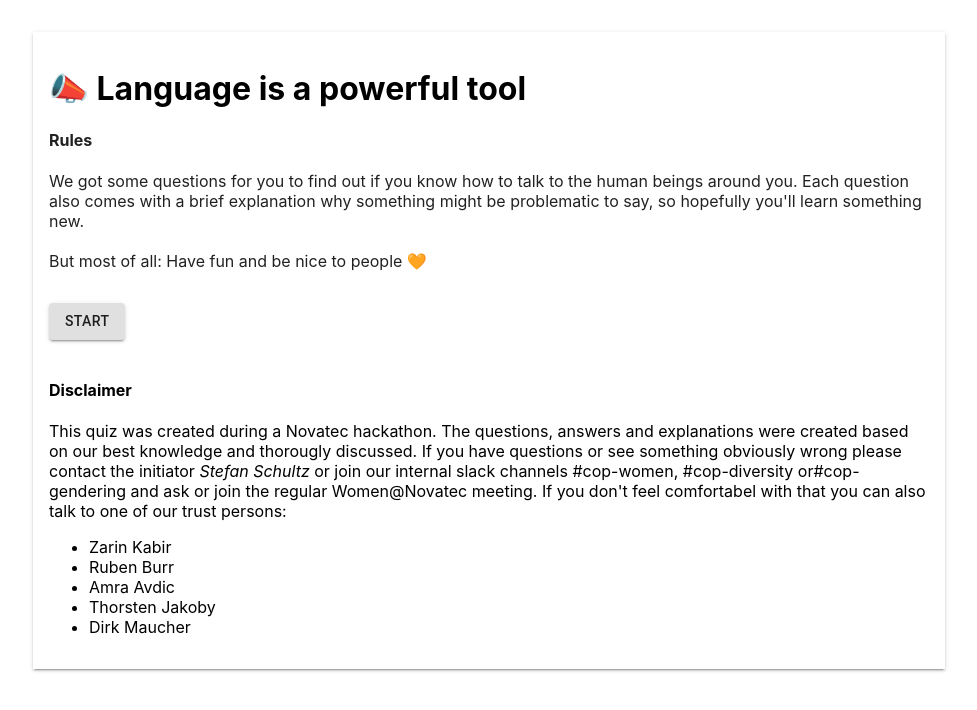
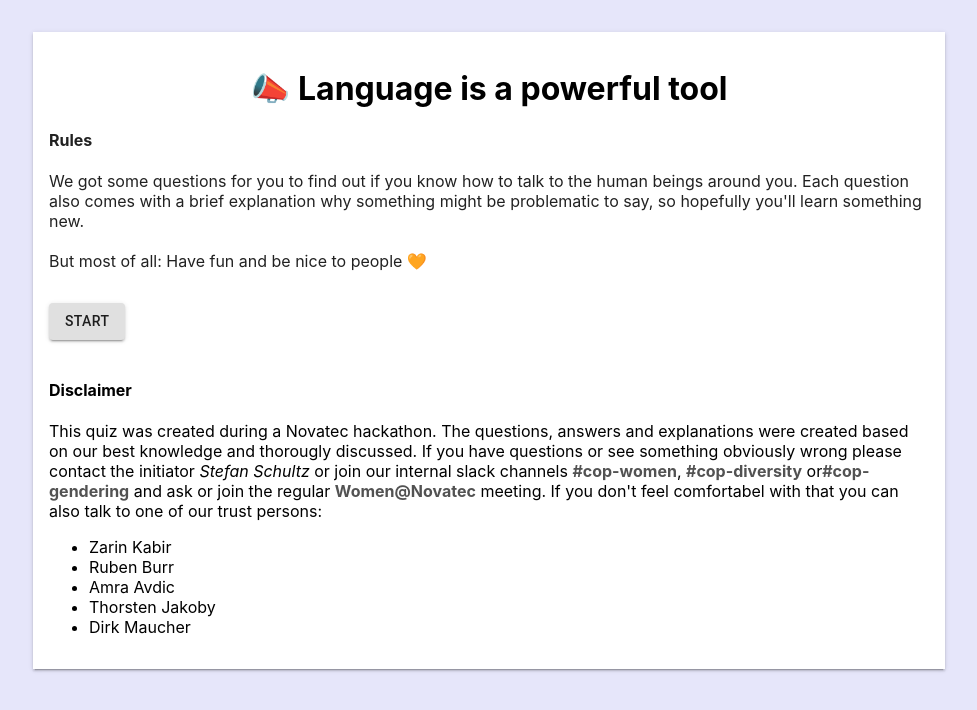
Before and after one commit to NovatecConsulting/hack21-language-is-a-powerful-tool, a React (Create React App) app: page / in a window 1280 px wide. Shown: the top 710 px of the page, without its empty margins (151-1128 px from the left). Built offline with nearby package versions, Linux system fonts and the light colour scheme.

Commit message:
add css for design changes

```diff
--- a/src/index.css
+++ b/src/index.css
@@ -11,3 +11,25 @@ code {
   font-family: source-code-pro, Menlo, Monaco, Consolas, 'Courier New',
     monospace;
 }
+
+html, body {
+  width: 100%;
+  height: 100%;
+}
+
+html {
+  background-color:lavender;
+}
+
+div.MuiContainer-root .MuiBox-root {
+  background-color: white;
+}
+
+div.MuiBox-root h1 {
+  text-align: center;
+}
+
+span#slack {
+  font-weight: bold;
+  color: #525252;
+}
```
